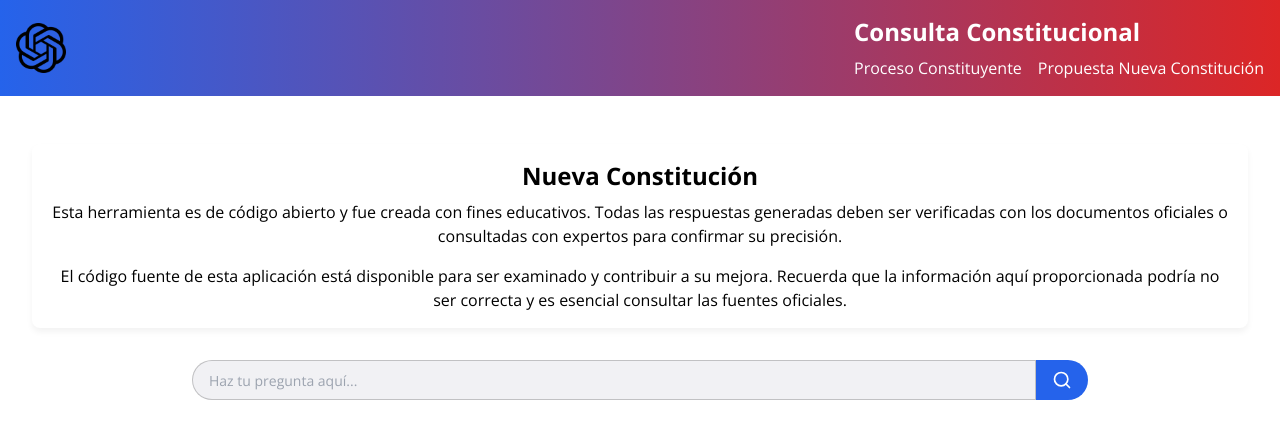
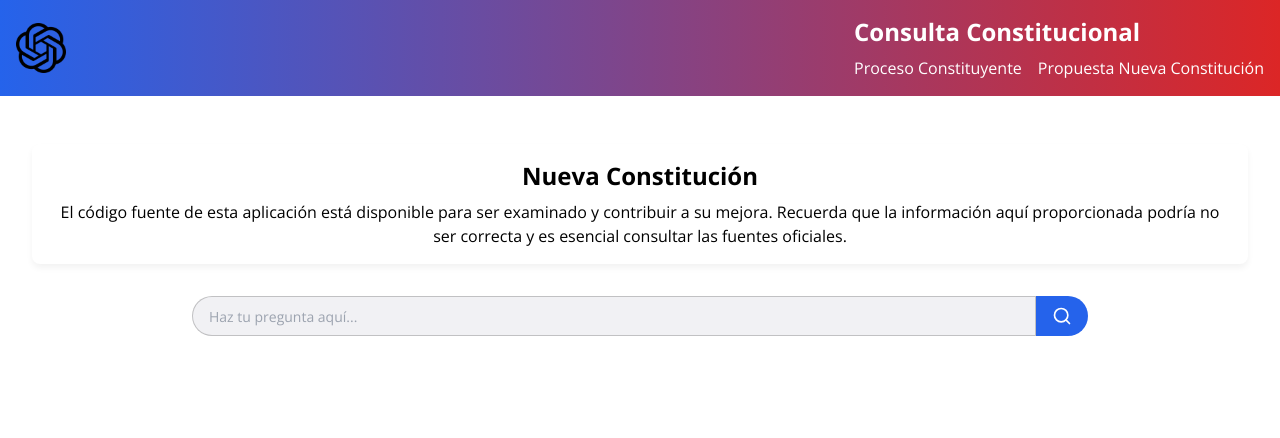
Before and after one commit to lukas-andre/rag_plebicito, a Next.js app: page / in a window 1280 px wide. Shown: the top 438 px of the page. Built offline with nearby package versions, Linux system fonts and the light colour scheme.

Commit message:
feat: improve prompt

```diff
--- a/app/api/chat/templates.ts
+++ b/app/api/chat/templates.ts
@@ -15,6 +15,7 @@ const templates = {
       - SOLO RESPONDE PREGUNTAS QUE ESTEN RELACIONADAS CON EL PLEBICITO,
       - SI TE DICEN HOLA O ALGO NADA QUE VER CON EL PLEBICITO RESPONDE SOLO
         DICIENDO QUE NO SIRVES PARA CONVERSAR DE OTROS TEMAS
+      - RESPONDE MAXIMO 3000 CARACTERES
 
     **Mensaje del Usuario:**
     {userMessage}
--- a/app/components/DisclaimerSection.tsx
+++ b/app/components/DisclaimerSection.tsx
@@ -4,11 +4,6 @@ export const DisclaimerSection = () => {
   return (
     <section className="bg-white p-4 rounded-lg shadow my-4 text-center">
       <h2 className="text-2xl font-bold mb-2">Nueva Constitución</h2>
-      <p className="mb-4">
-        Esta herramienta es de código abierto y fue creada con fines educativos.
-        Todas las respuestas generadas deben ser verificadas con los documentos oficiales
-        o consultadas con expertos para confirmar su precisión.
-      </p>
       <p>
         El código fuente de esta aplicación está disponible para ser examinado y contribuir
         a su mejora. Recuerda que la información aquí proporcionada podría no ser correcta y
```
